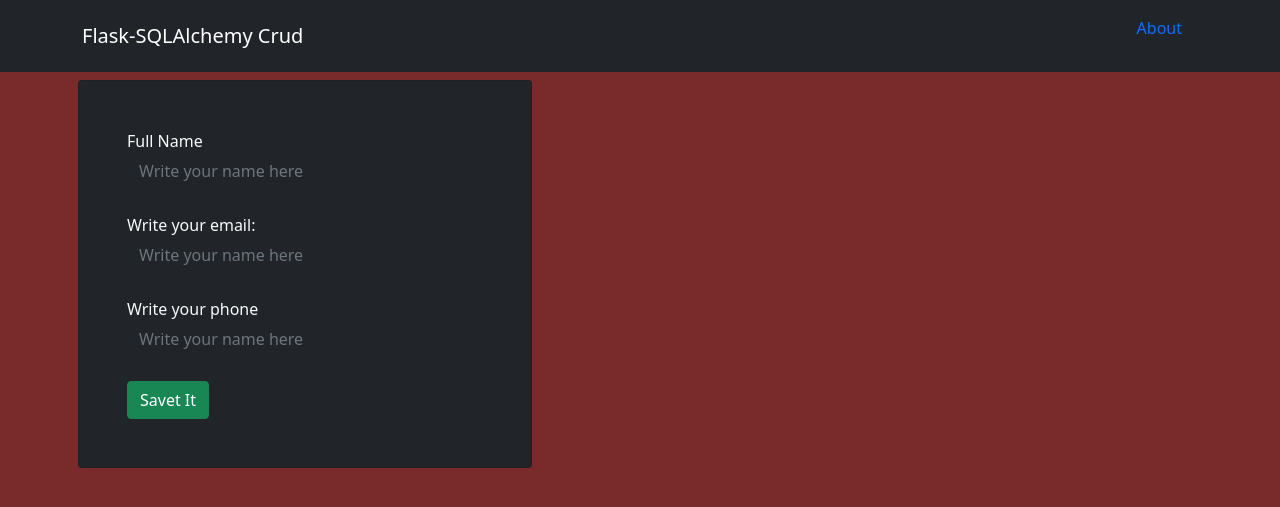
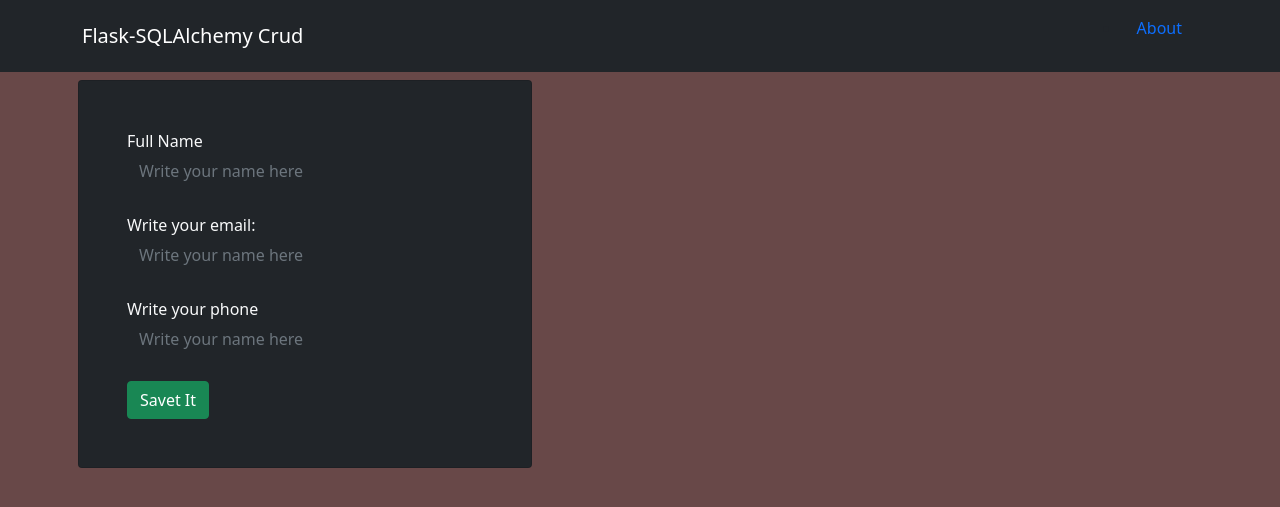
Before and after one commit to jochimin88/crud-flask, a Flask app: page / in a window 1280 px wide. Shown: the top 507 px of the page. Run offline with Flask 2, Linux system fonts and the light colour scheme.

Commit message:
make it better

```diff
--- a/static/css/main.css
+++ b/static/css/main.css
@@ -1,5 +1,5 @@
 body{
-    background-color: #792a2a;
+    background-color: #684848;
 }
 
 .bg-black{
```
